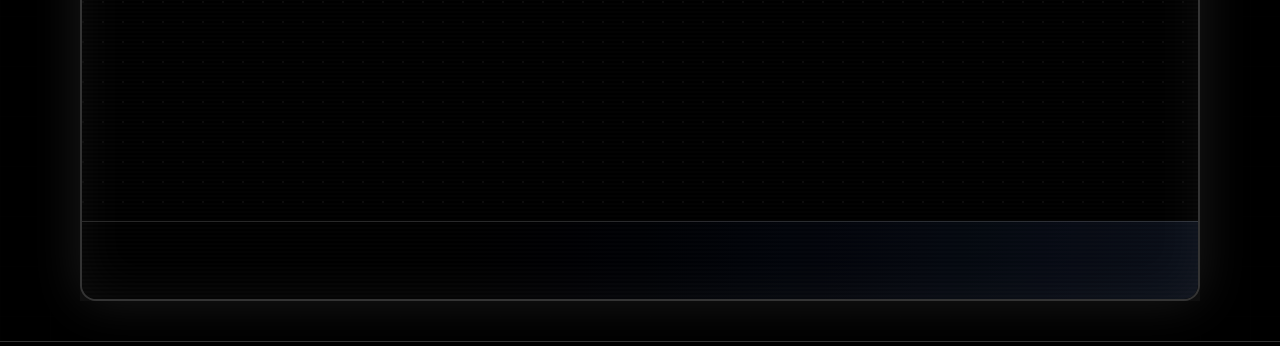
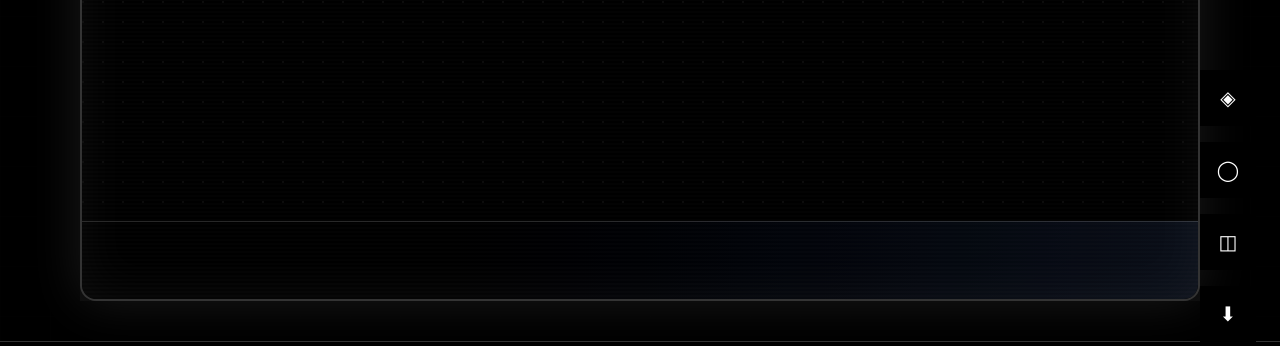
Before and after one commit to Salman-TCM/protfolio-v2, a Next.js app: page / in a window 1280 px wide. Shown: the part 434-780 px from the top of the page. Built offline with nearby package versions, Linux system fonts and the light colour scheme.

Commit message:
add social link and download cv

```diff
--- a/app/layout.tsx
+++ b/app/layout.tsx
@@ -3,6 +3,7 @@ import type { Metadata } from "next"
 import { Geist_Mono, Press_Start_2P, IBM_Plex_Mono } from "next/font/google"
 import { Analytics } from "@vercel/analytics/next"
 import "./globals.css"
+import SocialLinks from "@/components/social-links"
 
 const pressStart2P = Press_Start_2P({
   weight: "400",
@@ -50,6 +51,7 @@ export default function RootLayout({
     <html lang="en" suppressHydrationWarning>
       <body className={`${_geistMono.className} ${pressStart2P.variable} ${ibmPlexMono.variable} font-mono antialiased bg-black text-white`}>
         {children}
+        <SocialLinks />
         <Analytics />
       </body>
     </html>
--- /dev/null
+++ b/components/social-links.tsx
@@ -0,0 +1,95 @@
+'use client'
+
+import { motion } from 'framer-motion'
+
+const SocialLinks = () => {
+  const socialLinks = [
+    {
+      label: 'GitHub',
+      url: 'https://github.com/Salman-TCM',
+      icon: '◈',
+      shortcut: 'G',
+      isExternal: true,
+    },
+    {
+      label: 'LinkedIn',
+      url: 'https://www.linkedin.com/in/salmanhossainbd/',
+      icon: '◯',
+      shortcut: 'L',
+      isExternal: true,
+    },
+    {
+      label: 'LeetCode',
+      url: 'https://leetcode.com/SalmanTCM',
+      icon: '◫',
+      shortcut: 'C',
+      isExternal: true,
+    },
+    {
+      label: 'Download CV',
+      url: '/salman_hossain_cv.pdf',
+      icon: '⬇',
+      shortcut: 'D',
+      isExternal: false,
+    },
+  ]
+
+  return (
+    <div className="fixed bottom-4 sm:bottom-6 right-4 sm:right-6 z-40 flex flex-col gap-3 sm:gap-4">
+      {socialLinks.map((social, index) => (
+        social.isExternal ? (
+          <motion.a
+            key={social.label}
+            href={social.url}
+            target="_blank"
+            rel="noopener noreferrer"
+            whileHover={{ scale: 1.1 }}
+            whileTap={{ scale: 0.95 }}
+            initial={{ opacity: 0, x: 20 }}
+            animate={{ opacity: 1, x: 0 }}
+            transition={{ delay: index * 0.1 }}
+            className="w-12 h-12 sm:w-14 sm:h-14 bg-black text-white flex items-center justify-center text-lg sm:text-xl hover:bg-white hover:text-black transition-all group relative"
+            title={`Visit ${social.label}`}
+          >
+            <span className="text-xl">{social.icon}</span>
+
+            {/* Tooltip */}
+            <motion.div
+              initial={{ opacity: 0, x: 10 }}
+              whileHover={{ opacity: 1, x: -5 }}
+              className="absolute right-16 bg-black text-white text-xs px-2 py-1 rounded whitespace-nowrap font-mono pointer-events-none hidden sm:block border border-white/20"
+            >
+              {social.label}
+            </motion.div>
+          </motion.a>
+        ) : (
+          <motion.a
+            key={social.label}
+            href={social.url}
+            download
+            whileHover={{ scale: 1.1 }}
+            whileTap={{ scale: 0.95 }}
+            initial={{ opacity: 0, x: 20 }}
+            animate={{ opacity: 1, x: 0 }}
+            transition={{ delay: index * 0.1 }}
+            className="w-12 h-12 sm:w-14 sm:h-14 bg-black text-white flex items-center justify-center text-lg sm:text-xl hover:bg-white hover:text-black transition-all group relative"
+            title={social.label}
+          >
+            <span className="text-xl">{social.icon}</span>
+
+            {/* Tooltip */}
+            <motion.div
+              initial={{ opacity: 0, x: 10 }}
+              whileHover={{ opacity: 1, x: -5 }}
+              className="absolute right-16 bg-black text-white text-xs px-2 py-1 rounded whitespace-nowrap font-mono pointer-events-none hidden sm:block border border-white/20"
+            >
+              {social.label}
+            </motion.div>
+          </motion.a>
+        )
+      ))}
+    </div>
+  )
+}
+
+export default SocialLinks
```
Also changed, not shown: 1 other file (tests, documents, lock files or other folders).
